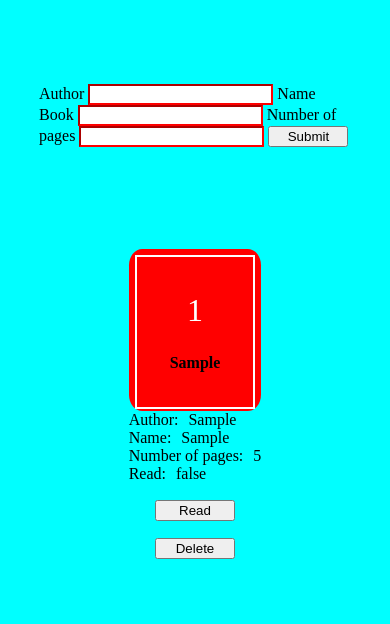
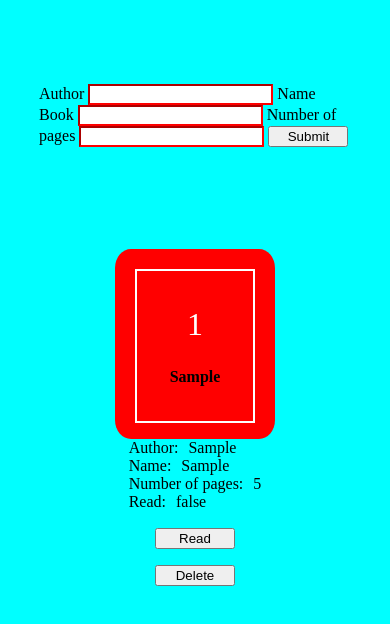
Before and after one commit to Igbal-A/Project_Library.github.io, a plain HTML site: page index.html in a window 390 px wide. Both pictures are taken after typing "Sample", "Sample", "5" into the empty fields and a click on the button "Submit". Drawn offline with Linux system fonts and the light colour scheme.

Commit message:
исправил стиль у padding на относительные единци измерения с помощью clamp-функции

```diff
--- a/style.css
+++ b/style.css
@@ -27,7 +27,7 @@ body {
     background-color: red;
 
     border-radius: 10%;
-    padding: 2%;
+    padding: clamp(2%, 20px, 10%);
 }
 
 .block__book-content{
```
